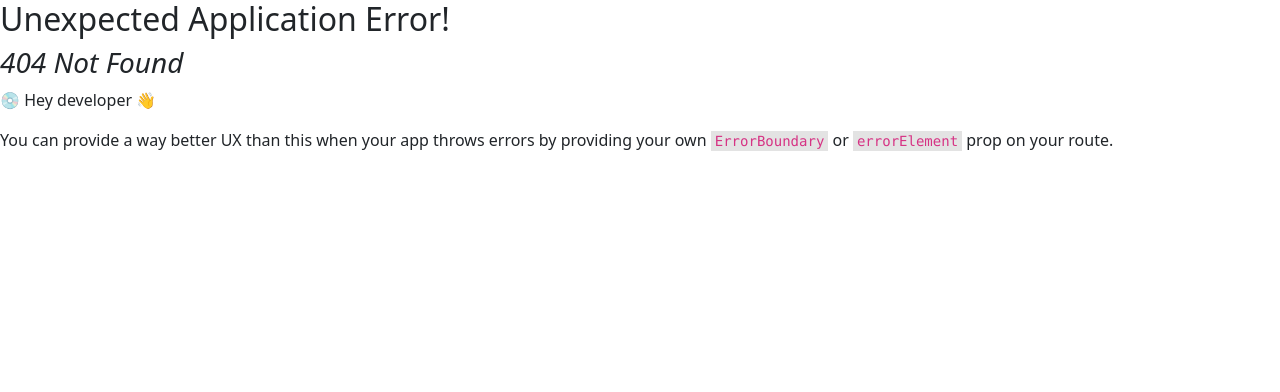
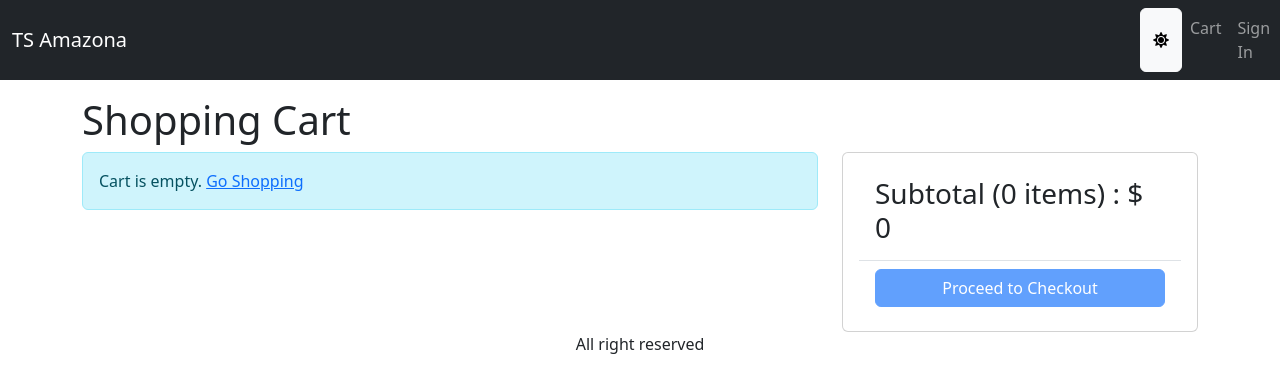
Before and after one commit to katsiev1997/ts-mern-amazona, a React (Vite) app in the folder frontend/: page /cart in a window 1280 px wide. Before the commit this address had no page. Shown: the top 392 px of the page. Built offline with nearby package versions, Linux system fonts and the light colour scheme.

Commit message:
remove from cart

```diff
--- a/frontend/src/Store.tsx
+++ b/frontend/src/Store.tsx
@@ -1,11 +1,11 @@
 /* eslint-disable no-case-declarations */
-import React from 'react'
-import { Cart, CartItem } from './types/Cart'
+import React from 'react';
+import { Cart, CartItem } from './types/Cart';
 
 type AppState = {
-  mode: string
-  cart: Cart
-}
+  mode: string;
+  cart: Cart;
+};
 
 const initialState: AppState = {
   mode: localStorage.getItem('mode')
@@ -29,45 +29,55 @@
     taxPrice: 0,
     totalPrice: 0,
   },
-}
+};
 
 type Action =
   | { type: 'SWITCH_MODE' }
   | { type: 'CART_ADD_ITEM'; payload: CartItem }
+  | { type: 'CART_REMOVE_ITEM'; payload: CartItem };
 
 function reducer(state: AppState, action: Action): AppState {
   switch (action.type) {
     case 'SWITCH_MODE':
-      return { ...state, mode: state.mode === 'dark' ? 'light' : 'dark' }
+      return { ...state, mode: state.mode === 'dark' ? 'light' : 'dark' };
     case 'CART_ADD_ITEM':
-      const newItem = action.payload
+      const newItem = action.payload;
       const existItem = state.cart.cartItems.find(
         (item: CartItem) => item._id === newItem._id
-      )
+      );
       const cartItems = existItem
         ? state.cart.cartItems.map((item: CartItem) =>
             item._id === existItem._id ? newItem : item
           )
-        : [...state.cart.cartItems, newItem]
-      localStorage.setItem('cartItems', JSON.stringify(cartItems))
-      return { ...state, cart: { ...state.cart, cartItems } }
+        : [...state.cart.cartItems, newItem];
 
+      localStorage.setItem('cartItems', JSON.stringify(cartItems));
+
+      return { ...state, cart: { ...state.cart, cartItems } };
+
+    case 'CART_REMOVE_ITEM': {
+      const cartItems = state.cart.cartItems.filter(
+        (item: CartItem) => item._id !== action.payload._id
+      );
+      localStorage.setItem('cartItems', JSON.stringify(cartItems));
+      return { ...state, cart: { ...state.cart, cartItems } };
+    }
     default:
-      return state
+      return state;
   }
 }
 
-const defaultDispatch: React.Dispatch<Action> = () => initialState
+const defaultDispatch: React.Dispatch<Action> = () => initialState;
 
 export const Store = React.createContext({
   state: initialState,
   dispatch: defaultDispatch,
-})
+});
 
 export function StoreProvider(props: React.PropsWithChildren<object>) {
   const [state, dispatch] = React.useReducer<React.Reducer<AppState, Action>>(
     reducer,
     initialState
-  )
-  return <Store.Provider value={{ state, dispatch }} {...props} />
+  );
+  return <Store.Provider value={{ state, dispatch }} {...props} />;
 }
--- a/frontend/src/index.css
+++ b/frontend/src/index.css
@@ -2,7 +2,7 @@
   font-family: Inter, system-ui, Avenir, Helvetica, Arial, sans-serif;
   font-synthesis: none;
   text-rendering: optimizeLegibility;
-  -webkit-font-smoothing: antialiased;
+  -webkit-font-smoothing:     antialiased;
   -moz-osx-font-smoothing: grayscale;
 }
 
@@ -18,3 +18,6 @@
 img.large {
   max-width: 100%;
 }
+img.thumbnail {
+  height: 80px;
+}
--- a/frontend/src/main.tsx
+++ b/frontend/src/main.tsx
@@ -15,12 +15,14 @@
 import { QueryClient, QueryClientProvider } from '@tanstack/react-query'
 import { ReactQueryDevtools } from '@tanstack/react-query-devtools'
 import { StoreProvider } from './Store.tsx'
+import CartPage from './pages/CartPage.tsx'
 
 const router = createBrowserRouter(
   createRoutesFromElements(
     <Route path="/" element={<App />}>
       <Route index={true} element={<HomePage />} />
       <Route path="product/:slug" element={<ProductPage />} />
+      <Route path='cart' element={<CartPage />} />
       {/* <Route path="dashboard" element={<Dashboard />} /> */}
       {/* ... etc. */}
     </Route>
--- /dev/null
+++ b/frontend/src/pages/CartPage.tsx
@@ -0,0 +1,125 @@
+import React from 'react';
+import { useNavigate } from 'react-router-dom';
+import { Store } from '../Store';
+import { CartItem } from '../types/Cart';
+import { toast } from 'react-toastify';
+import { Helmet } from 'react-helmet-async';
+import { Button, Card, Col, ListGroup, Row } from 'react-bootstrap';
+import MessageBox from '../components/MessageBox';
+import { Link } from 'react-router-dom';
+
+const CartPage = () => {
+  const navigate = useNavigate();
+  const {
+    state: {
+      mode,
+      cart: { cartItems },
+    },
+    dispatch,
+  } = React.useContext(Store);
+  const updateCartHandler = async (item: CartItem, quantity: number) => {
+    if (item.countInStock < quantity) {
+      toast.warn('Sorry. Product is out of stock');
+      return;
+    }
+    dispatch({
+      type: 'CART_ADD_ITEM',
+      payload: { ...item, quantity },
+    });
+  };
+  const checkoutHandler = () => {
+    navigate('/signin?redirect=/shipping');
+  };
+  const removeItemHandler = async (item: CartItem) => {
+    dispatch({ type: 'CART_REMOVE_ITEM', payload: item });
+  }
+  return (
+    <div>
+      <Helmet>
+        <title>Shopping Cart</title>
+      </Helmet>
+      <h1>Shopping Cart</h1>
+      <Row>
+        <Col md={8}>
+          {cartItems.length === 0 ? (
+            <MessageBox>
+              Cart is empty. <Link to='/'>Go Shopping</Link>
+            </MessageBox>
+          ) : (
+            <ListGroup>
+              {cartItems.map((item: CartItem) => (
+                <ListGroup.Item key={item._id}>
+                  <Row className='align-item-center'>
+                    <Col md={4}>
+                      <img
+                        src={item.image}
+                        alt={item.name}
+                        className='img-fluid rounded thumbnail'
+                      ></img>
+                      <Link to={`/product/${item.slug}`}>{item.name}</Link>
+                    </Col>
+                    <Col md={3}>
+                      <Button
+                        onClick={() =>
+                          updateCartHandler(item, item.quantity - 1)
+                        }
+                        variant={mode}
+                        disabled={item.quantity === 1}
+                      >
+                        <i className='fas fa-minus-circle'></i>
+                      </Button>{' '}
+                      <span>{item.quantity}</span>
+                      <Button
+                        onClick={() =>
+                          updateCartHandler(item, item.quantity + 1)
+                        }
+                        variant={mode}
+                        disabled={item.quantity === item.countInStock}
+                      >
+                        <i className='fas fa-plus-circle'></i>
+                      </Button>{' '}
+                    </Col>
+                    <Col md={2}>
+                      <Button onClick={() => removeItemHandler(item)} variant={mode}>
+                        <i className='fas fa-trash'></i>
+                      </Button>
+                    </Col>
+                  </Row>
+                </ListGroup.Item>
+              ))}
+            </ListGroup>
+          )}
+        </Col>
+        <Col md={4}>
+          <Card>
+            <Card.Body>
+              <ListGroup variant='flush'>
+                <ListGroup.Item>
+                  <h3>
+                    Subtotal ({cartItems.reduce((a, c) => a + c.quantity, 0)}{' '}
+                    items) : ${' '}
+                    {cartItems.reduce((a, c) => a + c.price * c.quantity, 0)}
+                  </h3>
+                </ListGroup.Item>
+                <ListGroup.Item>
+                  <div className='d-grid'>
+                    <Button
+                      type='button'
+                      variant='primary'
+                      onClick={checkoutHandler}
+                      disabled={cartItems.length === 0}
+                    >
+                      Proceed to Checkout
+                    </Button>
+                  </div>
+                </ListGroup.Item>
+              </ListGroup>
+            </Card.Body>
+          </Card>
+        </Col>
+      </Row>
+    </div>
+  );
+};
+
+export default CartPage;
```
Also changed, not shown: 1 other file (tests, documents, lock files or other folders).
